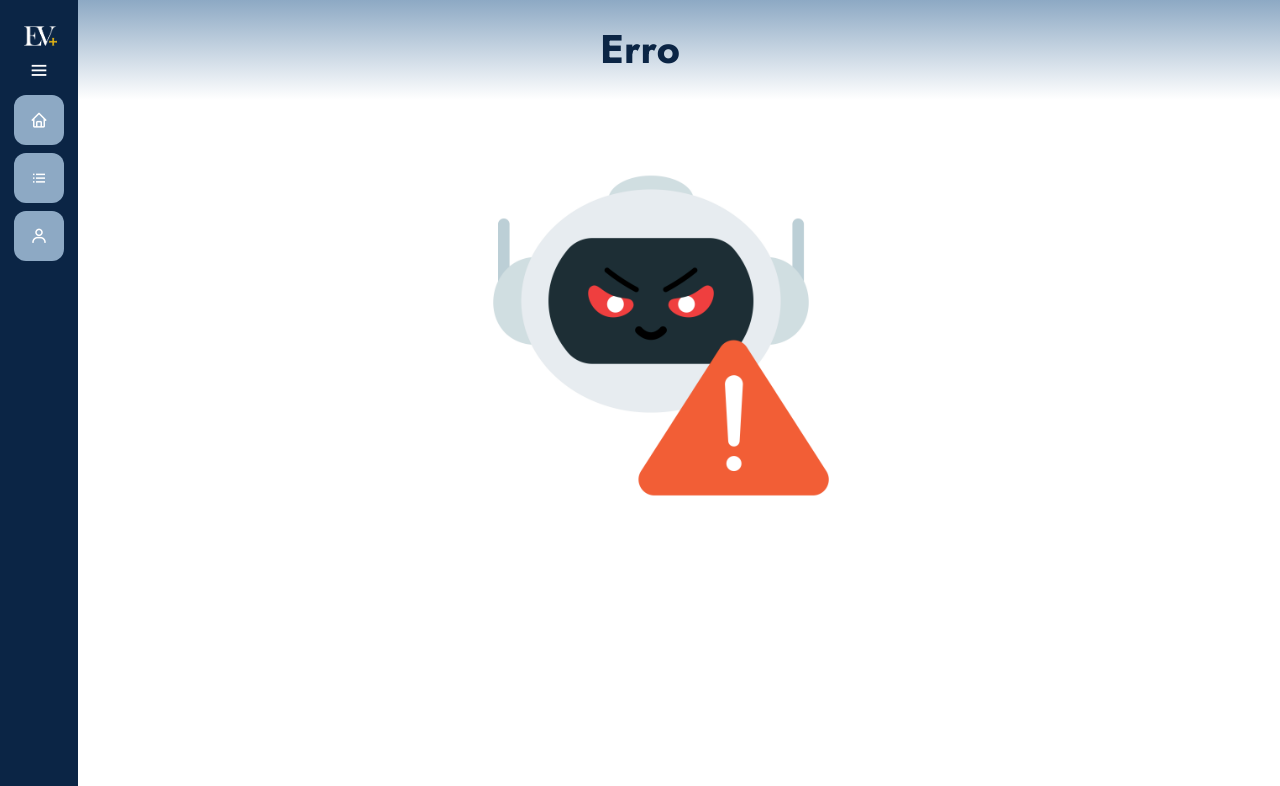
After one commit to denylsonfreitas/EVPLUS-APS, a Django app: page /eventos/erro/ in a window 1280 px wide. The commit adds this page. Shown: the top 786 px of the page. Run offline with Django 5.2, Linux system fonts and the light colour scheme.

Commit message:
Update event templates and views to include error handling functionality

```diff
--- /dev/null
+++ b/eventos/templates/erro.html
@@ -0,0 +1,19 @@
+{% extends 'base.html' %}
+{% load static %}
+
+{% block 'head' %}
+    <link rel="stylesheet" href="{% static 'eventos/css/visualizarEvento.css' %}">
+    <style>
+        .img-fluid {
+            max-width: 35%;
+            margin-left: 31%;
+        }
+    </style>
+{% endblock %}
+
+{% block 'title' %}Erro{% endblock %}
+
+{% block 'dashboard' %}
+    <img src="{% static 'images/erro.jpg' %}" alt="erro" class="img-fluid">
+    <script src="{% static 'eventos/js/meuseventos.js' %}"></script>
+{% endblock %}
--- a/eventos/urls.py
+++ b/eventos/urls.py
@@ -22,4 +22,5 @@ urlpatterns = [
     path('certificados/', views.gerenciarCertificados, name='gerenciar_certificados'),
     path('enviar-certificado/<int:evento_id>/', views.enviarCertificado, name='enviar_certificado'),
     path('download-certificado/<int:evento_id>/', views.downloadCertificado, name='download_certificado'),
+    path('erro/', views.erro, name='erro'),
 ] + static(settings.MEDIA_URL, document_root=settings.MEDIA_ROOT)
--- a/eventos/views.py
+++ b/eventos/views.py
@@ -6,6 +6,10 @@ from django.http import HttpResponse, FileResponse
 from django.contrib.auth.models import User
 from django.shortcuts import render, redirect, get_object_or_404
 from django.contrib.auth.decorators import login_required, permission_required
+
+def erro(request):
+    exibir_sidebar = True
+    return render(request, 'erro.html', {'exibir_sidebar': exibir_sidebar})
 
 @permission_required('eventos.add_evento', login_url='/auth/login/')
 def eventos(request):
@@ -27,8 +31,8 @@ def eventos(request):
 @permission_required('eventos.add_evento', raise_exception=True)
 def listarEventos(request):
     exibir_sidebar = True
-    eventos_ativos = Evento.objects.filter(user=request.user, finalizado=False)  # Filtra eventos ativos
-    eventos_finalizados = Evento.objects.filter(user=request.user, finalizado=True)  # Filtra eventos finalizados
+    eventos_ativos = Evento.objects.filter(user=request.user, finalizado=False)
+    eventos_finalizados = Evento.objects.filter(user=request.user, finalizado=True)
     return render(request, 'meusEventos.html', {'eventos': eventos_ativos, 'finalizarEvento': eventos_finalizados, 'exibir_sidebar': exibir_sidebar})
 
 @permission_required('eventos.change_evento', login_url='/auth/login/')
@@ -51,7 +55,7 @@ def editarEvento(request, id):
             else:
                 return render(request, 'editarEvento.html', {'form': form, 'exibir_sidebar': exibir_sidebar, 'evento': evento})
     else:
-        return HttpResponse("O evento não foi encontrado.", status=404)
+        return render(request, 'erro.html')
 
 def detalhesEvento(request, id):
     exibir_sidebar = True
@@ -138,27 +142,37 @@ def enviarCertificado(request, evento_id):
             if request.POST.get('enviar_para_todos'):
                 for participante in evento.clients.all():
                     Certificado.objects.create(evento=evento, participante=participante, arquivo=arquivo)
-                return redirect('eventos:gerenciar_certificados')
             else:
-                participantes_selecionados = request.POST.getlist('participantes_selecionados')
-                for participante_id in participantes_selecionados:
-                    participante = get_object_or_404(User, pk=participante_id)
-                    Certificado.objects.create(evento=evento, participante=participante, arquivo=arquivo)
-                return redirect('eventos:gerenciar_certificados')
+                participante_id = request.POST.get('participante_selecionado')
+                print("ID do participante selecionado:", participante_id)
+                try:
+                    participante = User.objects.get(pk=participante_id)
+                    if participante in evento.clients.all():
+                        Certificado.objects.create(evento=evento, participante=participante, arquivo=arquivo)
+                    else:
+                        return render(request, 'erro.html', {'exibir_sidebar': exibir_sidebar})
+                except User.DoesNotExist:
+                    return render(request, 'erro.html',  {'exibir_sidebar': exibir_sidebar})
+
+            return redirect('eventos:gerenciar_certificados')
     else:
         form = CertificadoForm()
 
     return render(request, 'enviarCertificado.html', {'form': form, 'exibir_sidebar': exibir_sidebar, 'evento': evento})
 
+@login_required
+@permission_required('eventos.view_evento', raise_exception=True)
+def downloadCertificado(request, evento_id):
+    exibir_sidebar = True
+    evento = get_object_or_404(Evento, pk=evento_id)
 
-@login_required
-@permission_required('eventos.add_inscricao', raise_exception=True)
-def downloadCertificado(request, evento_id):
-    evento = get_object_or_404(Evento, pk=evento_id)
-    certificados = Certificado.objects.filter(evento=evento)
+    if request.user in evento.clients.all():
+        certificados = Certificado.objects.filter(evento=evento, participante=request.user)
 
-    if certificados.exists():
-        certificado = certificados.first()
-        return FileResponse(open(certificado.arquivo.path, 'rb'))
+        if certificados.exists():
+            certificado = certificados.first()
+            return FileResponse(open(certificado.arquivo.path, 'rb'))
+        else:
+            return render(request, 'erro.html', {'exibir_sidebar': exibir_sidebar})
     else:
-        raise HttpResponse("Certificado não encontrado.", status=404)
+        return render(request, 'erro.html', {'exibir_sidebar': exibir_sidebar})
--- a/templates/static/eventos/css/visualizarEvento.css
+++ b/templates/static/eventos/css/visualizarEvento.css
@@ -12,5 +12,3 @@
     border-radius: 5px;
     color: white;
 }
-
-.
```
Also changed, not shown: db.sqlite3, media/placeholder13.jpg (deleted), templates/static/images/erro.jpg (added), 1 other file.
